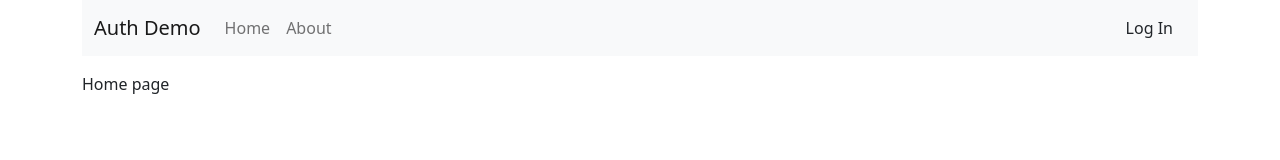
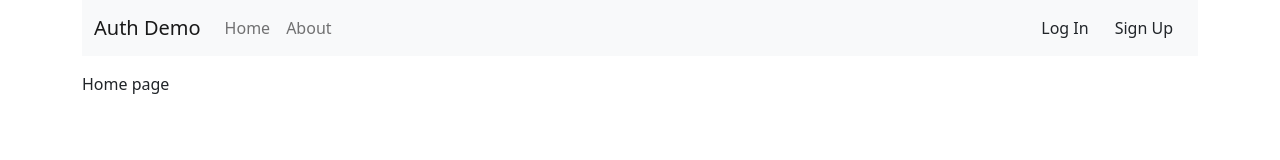
Before and after one commit to davidtangusc/authentication-for-spas-with-auth0, a React (Create React App) app: page / in a window 1280 px wide. Shown: the top 160 px of the page. Built offline with nearby package versions, Linux system fonts and the light colour scheme.

Commit message:
4. Add a Signup button

```diff
--- a/src/Navigation.js
+++ b/src/Navigation.js
@@ -2,6 +2,7 @@ import LoginButton from "./LoginButton";
 import LogoutButton from "./LogoutButton";
 import { Link } from "react-router-dom";
 import { useAuth0 } from "@auth0/auth0-react";
+import SignupButton from "./SignupButton";
 
 export default function Navigation() {
   const { isAuthenticated, isLoading } = useAuth0();
@@ -27,7 +28,14 @@ export default function Navigation() {
           </ul>
           {!isLoading && (
             <div className="d-flex">
-              {isAuthenticated ? <LogoutButton /> : <LoginButton />}
+              {isAuthenticated ? (
+                <LogoutButton />
+              ) : (
+                <>
+                  <LoginButton />
+                  <SignupButton />
+                </>
+              )}
             </div>
           )}
         </div>
--- /dev/null
+++ b/src/SignupButton.js
@@ -0,0 +1,15 @@
+import { useAuth0 } from "@auth0/auth0-react";
+
+export default function SignupButton() {
+  const { loginWithRedirect } = useAuth0();
+
+  return (
+    <button
+      type="button"
+      className="btn btn-default"
+      onClick={() => loginWithRedirect({ screen_hint: "signup" })}
+    >
+      Sign Up
+    </button>
+  );
+}
```
